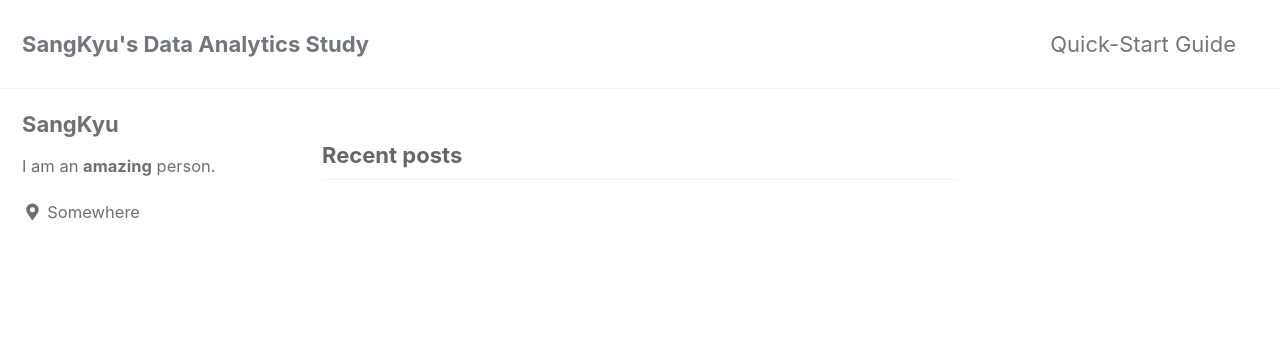
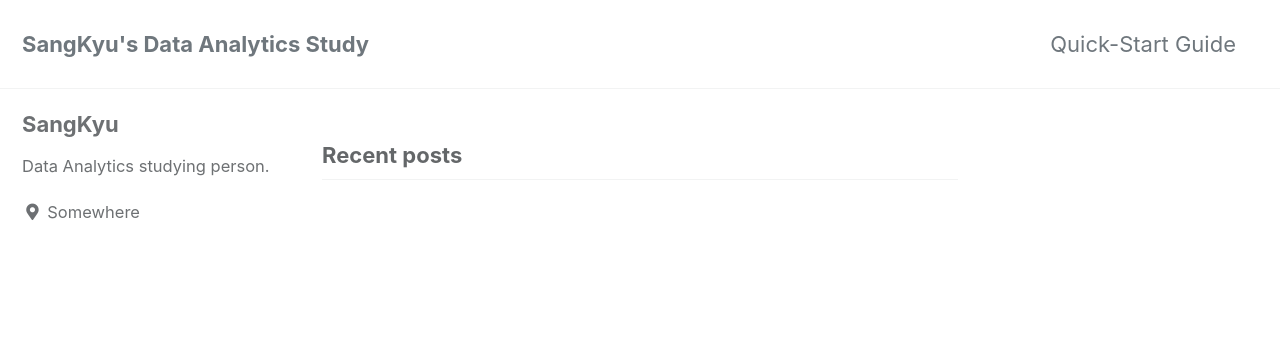
Before and after one commit to analytickyu/analytickyu.github.io, a Jekyll site: the page built from index.html, in a window 1280 px wide. Shown: the top 349 px of the page. Built offline with Jekyll 4.4.1, drawn with Linux system fonts in a browser that asks for light colours; cached includes are drawn as plain includes; the list of posts is cut into pages by our own code.

Commit message:
Update _config.yml

```diff
--- a/_config.yml
+++ b/_config.yml
@@ -103,7 +103,7 @@ analytics:
 author:
   name             : "SangKyu"
   avatar           : # path of avatar image, e.g. "/assets/images/bio-photo.jpg"
-  bio              : "I am an **amazing** person."
+  bio              : "Data Analytics studying person."
   location         : "Somewhere"
   email            :
   links:
```
